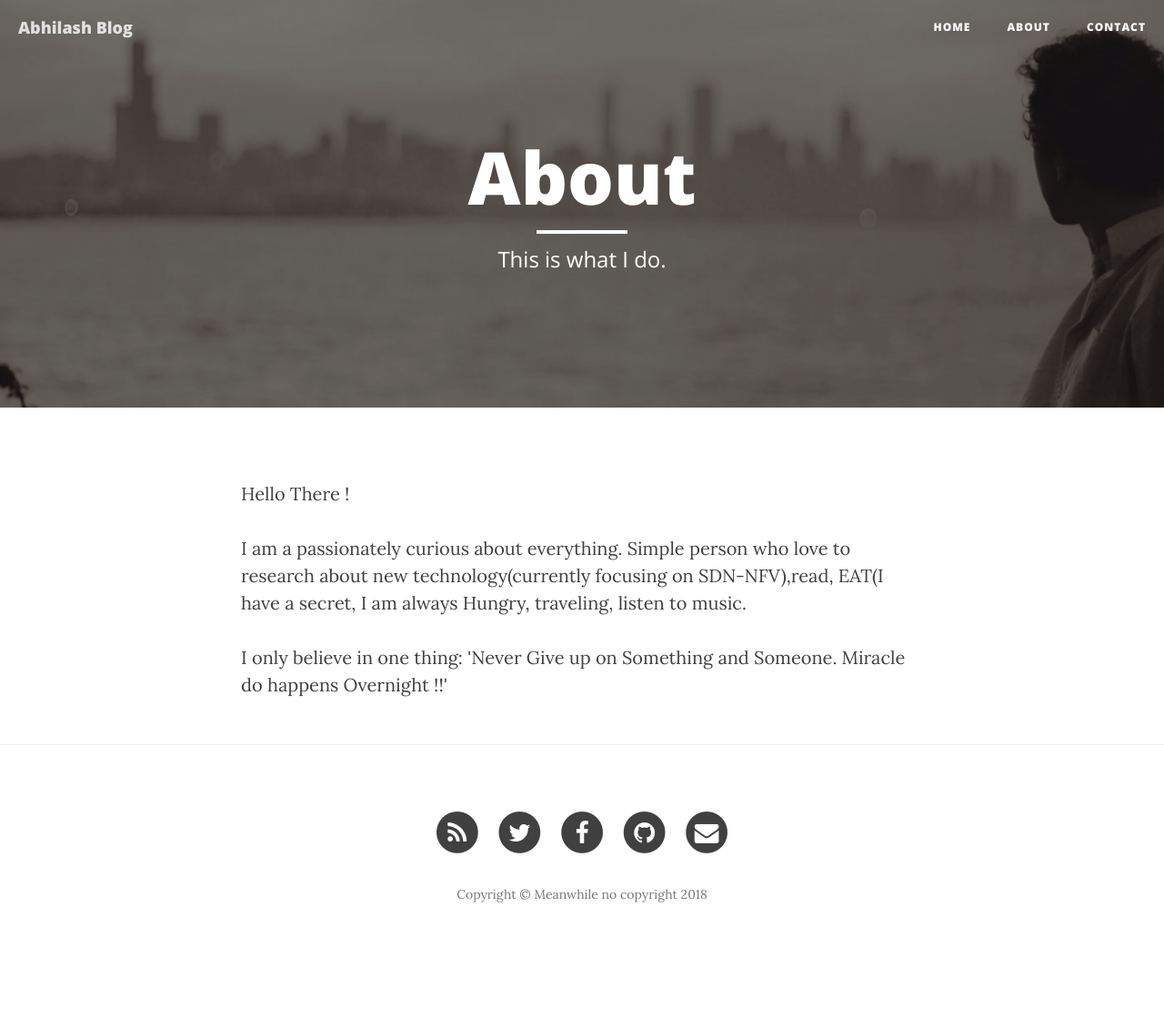
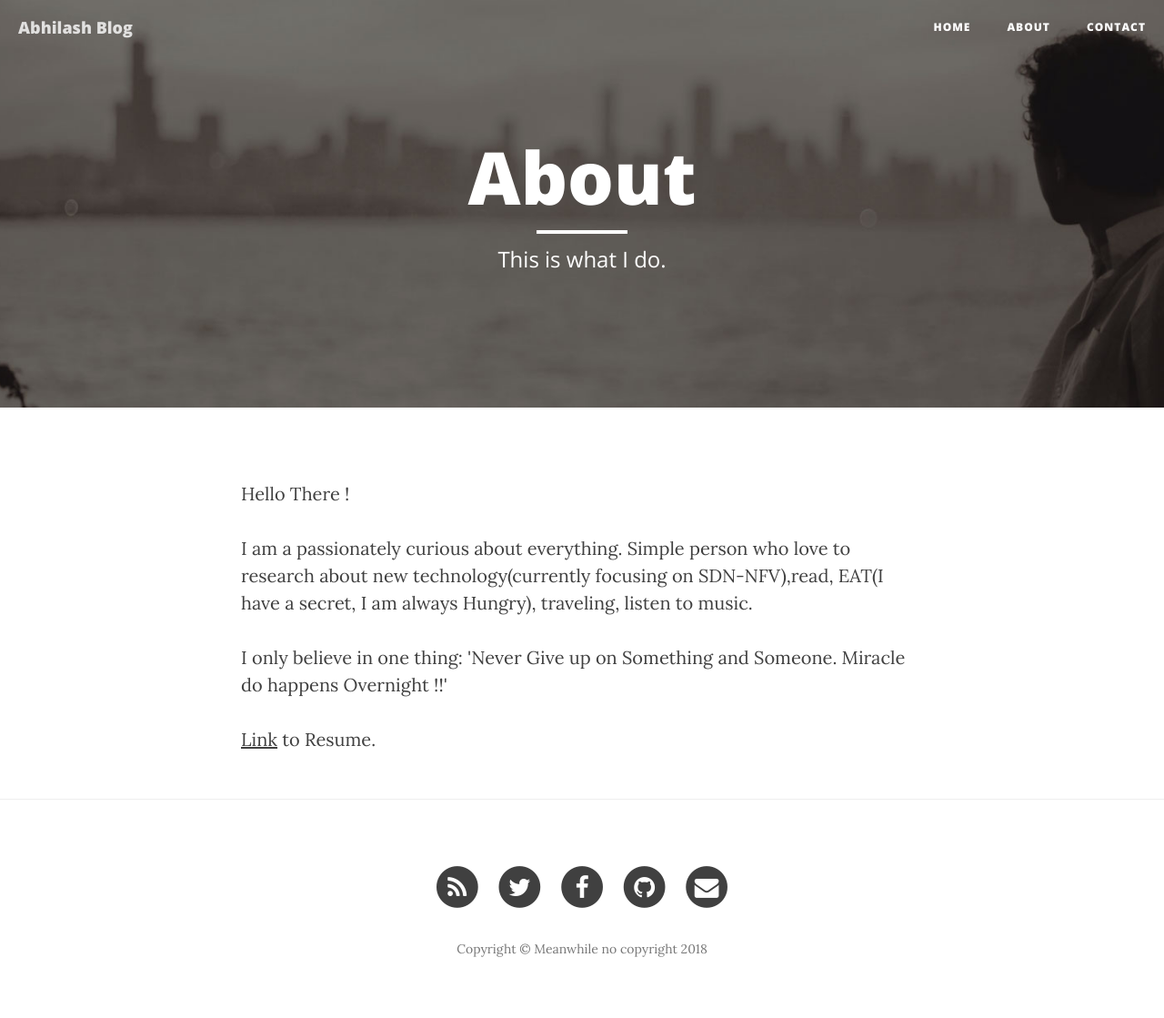
Before and after one commit to rishabgoyal/iamrishabgoyal, a Jekyll site: the page built from about.html, in a window 1280 px wide. Shown: the whole page at 91% size. Built offline with Jekyll 4.4.1, drawn with Linux system fonts in a browser that asks for light colours; nearby versions of some CDN libraries; before the commit the page ends 1059 px from its top, so only the background shows below that.

Commit message:
Update about.html

```diff
--- a/about.html
+++ b/about.html
@@ -7,7 +7,8 @@ header-img: "img/about-bg.jpg"
 
 <p>Hello There !</p>
 
-<p>I am a passionately curious about everything. Simple person who love to research about new technology(currently focusing on SDN-NFV),read, EAT(I have a secret, I am always Hungry,  traveling, listen to music.</p>
+<p>I am a passionately curious about everything. Simple person who love to research about new technology(currently focusing on SDN-NFV),read, EAT(I have a secret, I am always Hungry),  traveling, listen to music.</p>
 
 
 <p>I only believe in one thing: 'Never Give up on Something and Someone. Miracle do happens Overnight !!'</p>
+<p><a href="https://drive.google.com/open?id=1CBuPHVYO-tDR80SgvCf2oIy8NlkPCC3u">Link</a> to Resume.</p>
```
